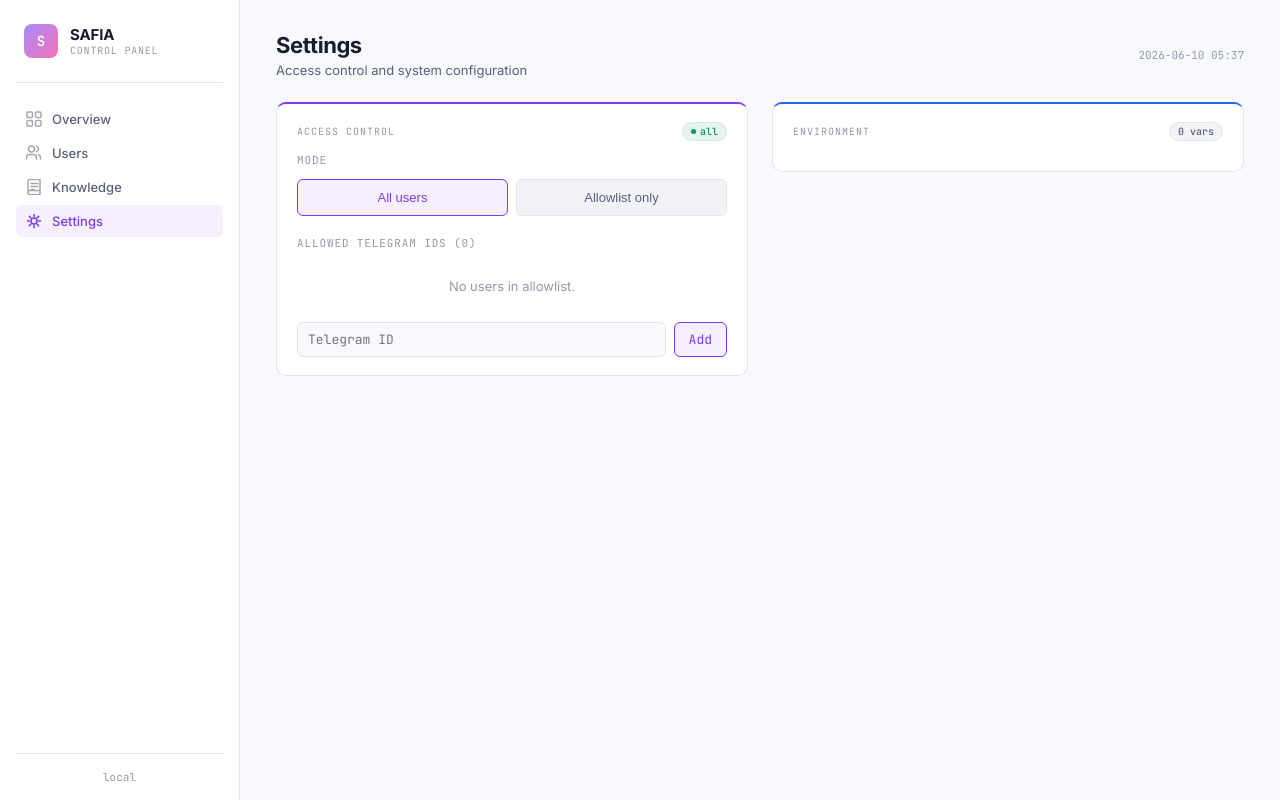
After one commit to superXdev/SAFIA, a Flask app: page /settings in a window 1280 px wide. The commit adds this page. Run offline with Flask 3, Linux system fonts and the light colour scheme; data that the repository does not hold is empty.

Commit message:
feat(admin): add settings dashboard for access control and env vars
Introduces a new settings page in the admin panel allowing:
- Toggle between 'all' and 'allowlist' access modes
- Add/remove Telegram IDs to the allowlist
- View environment variables (with sensitive values masked)

Also includes navigation update and base template integration.

```diff
--- a/admin/routes.py
+++ b/admin/routes.py
@@ -1,5 +1,6 @@
 """Admin dashboard routes."""
 import asyncio
+import os
 from datetime import datetime
 from pathlib import Path
 
@@ -23,6 +24,13 @@ from services.database import (
     kb_delete_row,
     kb_get_by_id,
     kb_list_documents,
+)
+from services.db_settings import (
+    add_allowed_user,
+    get_access_mode,
+    get_allowed_users,
+    remove_allowed_user,
+    set_access_mode,
 )
 from services.knowledge.ingest import delete_kb_document, ingest_bytes
 
@@ -98,6 +106,57 @@ def users() -> str:
         now=now,
         rows=rows,
     )
+
+
+@bp.route("/settings")
+def settings() -> str:
+    now = datetime.now().strftime("%Y-%m-%d %H:%M")
+    mode = _loop.run_until_complete(get_access_mode())
+    allowed = _loop.run_until_complete(get_allowed_users())
+    env_vars = {k: v for k, v in sorted(os.environ.items()) if k.startswith(("LLM_", "TELEGRAM_", "DATABASE_", "REDIS_", "EMBEDDING_", "QDRANT_", "GROQ_", "ADMIN_", "REMINDER_", "KB_", "SERPAPI_", "COINGECKO_"))}
+    masked_vars = {}
+    for k, v in env_vars.items():
+        if any(x in k.upper() for x in ("KEY", "TOKEN", "PASSWORD", "SECRET")):
+            masked_vars[k] = v[:8] + "..." if len(v) > 8 else "***"
+        else:
+            masked_vars[k] = v
+    return render_template(
+        "settings.html",
+        title="SAFIA · Settings",
+        active="settings",
+        env_label="local",
+        now=now,
+        access_mode=mode,
+        allowed_users=allowed,
+        env_vars=masked_vars,
+        auth_enabled=bool(ADMIN_PASSWORD),
+    )
+
+
+@bp.route("/settings/access", methods=["POST"])
+def settings_access():
+    action = request.form.get("action", "")
+    if action == "mode":
+        mode = request.form.get("mode", "all")
+        _loop.run_until_complete(set_access_mode(mode))
+        flash(f"Access mode set to '{mode}'.", "success")
+    elif action == "add":
+        try:
+            tid = int(request.form.get("telegram_id", "0"))
+        except ValueError:
+            flash("Invalid Telegram ID.", "error")
+            return redirect(url_for("admin.settings"))
+        _loop.run_until_complete(add_allowed_user(tid))
+        flash(f"User {tid} added to allowlist.", "success")
+    elif action == "remove":
+        try:
+            tid = int(request.form.get("telegram_id", "0"))
+        except ValueError:
+            flash("Invalid Telegram ID.", "error")
+            return redirect(url_for("admin.settings"))
+        _loop.run_until_complete(remove_allowed_user(tid))
+        flash(f"User {tid} removed from allowlist.", "success")
+    return redirect(url_for("admin.settings"))
 
 
 @bp.route("/knowledge")
--- a/admin/templates/base.html
+++ b/admin/templates/base.html
@@ -438,6 +438,13 @@
           </svg>
           Knowledge
         </a>
+        <a href="{{ url_for('admin.settings') }}" class="nav-link {% if active == 'settings' %}nav-link-active{% endif %}">
+          <svg viewBox="0 0 16 16" fill="none" stroke="currentColor" stroke-width="1.5" stroke-linecap="round" stroke-linejoin="round">
+            <circle cx="8" cy="8" r="3"/>
+            <path d="M8 1.5v2M8 12.5v2M1.5 8h2M12.5 8h2M3.4 3.4l1.4 1.4M11.2 11.2l1.4 1.4M3.4 12.6l1.4-1.4M11.2 4.8l1.4-1.4"/>
+          </svg>
+          Settings
+        </a>
       </nav>
 
       <div class="sidebar-footer">
--- /dev/null
+++ b/admin/templates/settings.html
@@ -0,0 +1,182 @@
+{% extends "base.html" %}
+
+{% block content %}
+<style>
+  .settings-grid {
+    display: grid;
+    gap: 24px;
+    grid-template-columns: 1fr 1fr;
+    align-items: start;
+  }
+  @media (max-width: 860px) { .settings-grid { grid-template-columns: 1fr; } }
+  .settings-section { margin-bottom: 20px; }
+  .settings-section:last-child { margin-bottom: 0; }
+  .section-title {
+    font-size: 11px;
+    font-family: var(--mono);
+    text-transform: uppercase;
+    letter-spacing: 0.08em;
+    color: var(--text-muted);
+    margin-bottom: 12px;
+  }
+  .setting-row {
+    display: flex;
+    align-items: center;
+    justify-content: space-between;
+    padding: 8px 0;
+    border-bottom: 1px solid var(--border);
+    font-size: 13px;
+  }
+  .setting-row:last-child { border-bottom: none; }
+  .setting-key { font-family: var(--mono); font-size: 12px; color: var(--text-dim); }
+  .setting-val { font-family: var(--mono); font-size: 11px; color: var(--text-muted); max-width: 280px; overflow: hidden; text-overflow: ellipsis; white-space: nowrap; }
+  .mode-toggle { display: flex; gap: 8px; margin-bottom: 16px; }
+  .mode-btn {
+    flex: 1;
+    padding: 10px 16px;
+    border-radius: 6px;
+    border: 1px solid var(--border);
+    background: var(--bg-hover);
+    color: var(--text-dim);
+    font-size: 13px;
+    font-weight: 500;
+    cursor: pointer;
+    transition: all 0.15s ease;
+  }
+  .mode-btn:hover { border-color: var(--border-hover); }
+  .mode-btn-active { border-color: var(--accent); color: var(--accent); background: var(--accent-dim); }
+  .allowlist-item {
+    display: flex;
+    align-items: center;
+    justify-content: space-between;
+    padding: 8px 10px;
+    border-radius: 6px;
+    background: var(--bg-hover);
+    margin-bottom: 4px;
+    font-family: var(--mono);
+    font-size: 12px;
+  }
+  .allowlist-item .btn-remove {
+    padding: 3px 8px;
+    border-radius: 4px;
+    border: 1px solid var(--red-dim);
+    background: var(--red-dim);
+    color: var(--red);
+    font-size: 10px;
+    font-family: var(--mono);
+    cursor: pointer;
+    transition: background 0.15s ease;
+  }
+  .allowlist-item .btn-remove:hover { background: rgba(220, 38, 38, 0.2); }
+  .add-form { display: flex; gap: 8px; margin-top: 12px; }
+  .add-form input {
+    flex: 1;
+    padding: 8px 10px;
+    border-radius: 6px;
+    border: 1px solid var(--border);
+    background: var(--bg);
+    color: var(--text);
+    font-family: var(--mono);
+    font-size: 13px;
+  }
+  .add-form .btn-add {
+    padding: 8px 14px;
+    border-radius: 6px;
+    border: 1px solid var(--accent);
+    background: var(--accent-dim);
+    color: var(--accent);
+    font-size: 13px;
+    font-family: var(--mono);
+    cursor: pointer;
+    transition: background 0.15s ease;
+  }
+  .add-form .btn-add:hover { background: rgba(124, 58, 237, 0.2); }
+  .kb-flash {
+    padding: 12px 16px;
+    border-radius: var(--radius);
+    font-size: 13px;
+    border: 1px solid;
+    margin-bottom: 12px;
+  }
+  .kb-flash.success { border-color: var(--green-dim); background: var(--green-dim); color: var(--green); }
+  .kb-flash.error   { border-color: var(--red-dim);   background: var(--red-dim);   color: var(--red); }
+  .empty-state { padding: 16px; color: var(--text-muted); font-size: 13px; text-align: center; }
+</style>
+
+<div class="page-header header-row">
+  <div>
+    <h1>Settings</h1>
+    <p>Access control and system configuration</p>
+  </div>
+  <div class="header-meta">
+    <span class="meta-item">{{ now }}</span>
+  </div>
+</div>
+
+{% with messages = get_flashed_messages(with_categories=true) %}
+  {% if messages %}
+    {% for category, message in messages %}
+      <div class="kb-flash {{ category }}">{{ message }}</div>
+    {% endfor %}
+  {% endif %}
+{% endwith %}
+
+<div class="settings-grid">
+  <div class="card card-accent-purple d1">
+    <div class="card-top">
+      <span class="card-label">Access Control</span>
+      <span class="tag tag-dot {% if access_mode == 'all' %}tag-green{% else %}tag-amber{% endif %}">{{ access_mode }}</span>
+    </div>
+
+    <div class="settings-section">
+      <div class="section-title">Mode</div>
+      <form method="post" action="{{ url_for('admin.settings_access') }}">
+        <input type="hidden" name="action" value="mode" />
+        <div class="mode-toggle">
+          <button type="submit" name="mode" value="all" class="mode-btn {% if access_mode == 'all' %}mode-btn-active{% endif %}">All users</button>
+          <button type="submit" name="mode" value="allowlist" class="mode-btn {% if access_mode == 'allowlist' %}mode-btn-active{% endif %}">Allowlist only</button>
+        </div>
+      </form>
+    </div>
+
+    <div class="settings-section">
+      <div class="section-title">Allowed Telegram IDs ({{ allowed_users|length }})</div>
+      {% if not allowed_users %}
+      <div class="empty-state">No users in allowlist.</div>
+      {% else %}
+      {% for uid in allowed_users %}
+      <div class="allowlist-item">
+        <span>{{ uid }}</span>
+        <form method="post" action="{{ url_for('admin.settings_access') }}" style="display:inline;">
+          <input type="hidden" name="action" value="remove" />
+          <input type="hidden" name="telegram_id" value="{{ uid }}" />
+          <button type="submit" class="btn-remove">Remove</button>
+        </form>
+      </div>
+      {% endfor %}
+      {% endif %}
+
+      <form class="add-form" method="post" action="{{ url_for('admin.settings_access') }}">
+        <input type="hidden" name="action" value="add" />
+        <input type="text" name="telegram_id" placeholder="Telegram ID" required />
+        <button type="submit" class="btn-add">Add</button>
+      </form>
+    </div>
+  </div>
+
+  <div class="card card-accent-blue d2">
+    <div class="card-top">
+      <span class="card-label">Environment</span>
+      <span class="tag tag-dim">{{ env_vars|length }} vars</span>
+    </div>
+    <div class="settings-section">
+      {% for key, val in env_vars.items() %}
+      <div class="setting-row" title="{{ val }}">
+        <span class="setting-key">{{ key }}</span>
+        <span class="setting-val">{{ val }}</span>
+      </div>
+      {% endfor %}
+    </div>
+  </div>
+</div>
+{% endblock %}
```
Also changed, not shown: bot/handlers.py (+31 -0 lines), services/db_settings.py (added, +126 -0 lines), services/db_settings_cli.py (added, +103 -0 lines), services/models.py (+14 -1 lines), 1 other file.
